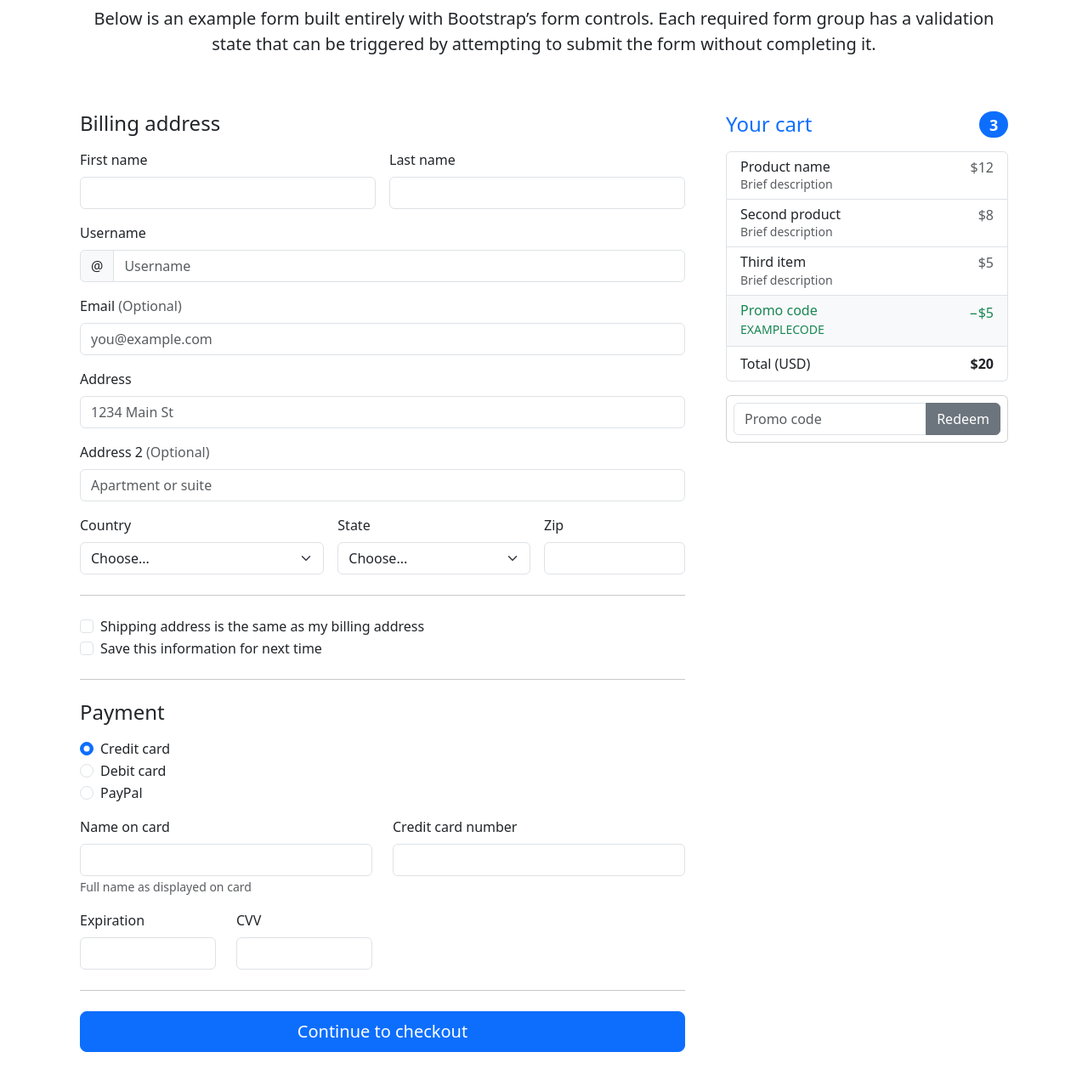
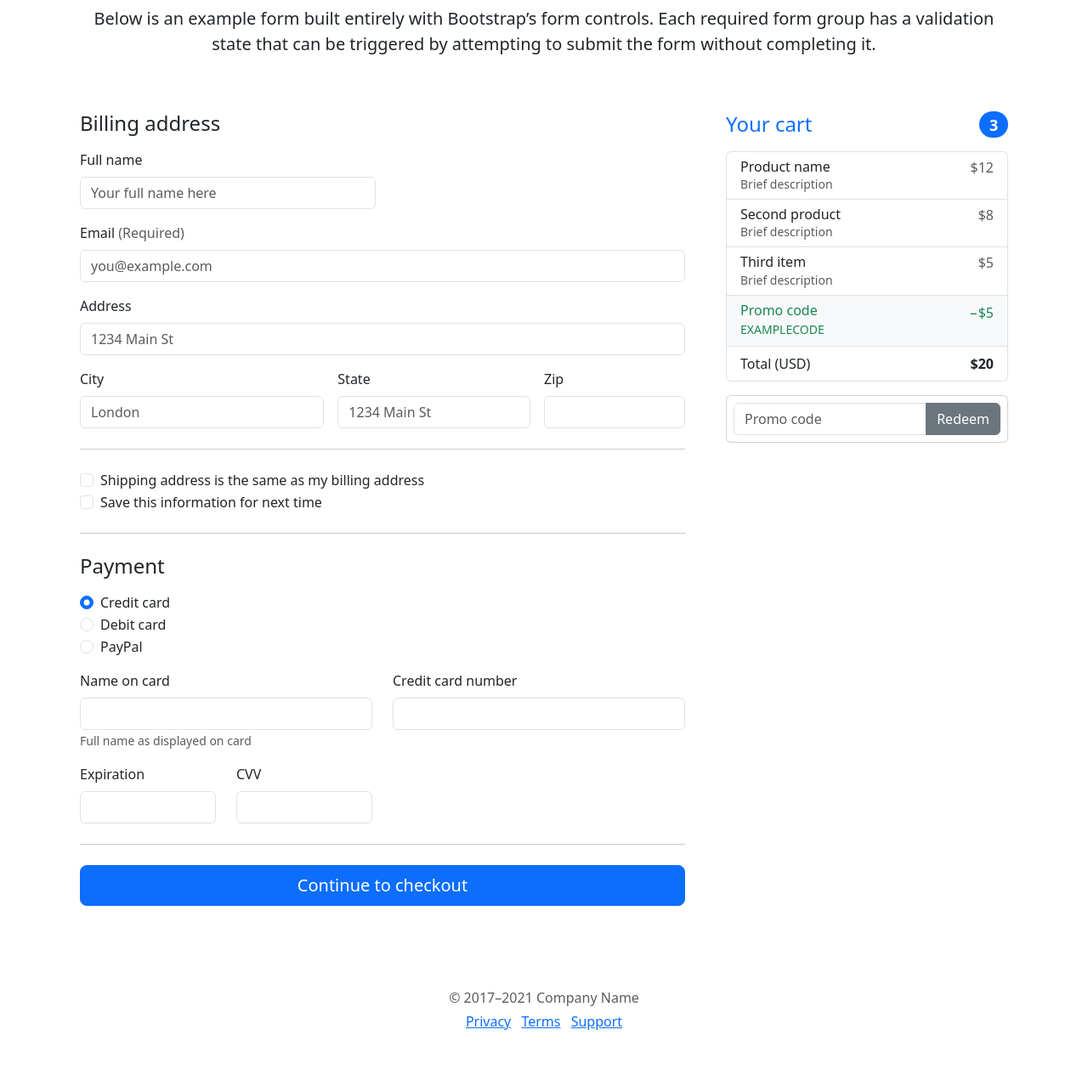
Before and after one commit to devmukherjee/zenshop, a Django app: page /checkout/ in a window 1280 px wide. Shown: the part 248-1526 px from the top of the page at 85% size. After the commit the page ends 1460 px from the top, so only its background shows below. Run offline with Django 4.2, Linux system fonts and the light colour scheme.

Commit message:
shop: added final checkout form

```diff
--- a/shop/templates/shop/checkout.html
+++ b/shop/templates/shop/checkout.html
@@ -10,21 +10,21 @@
   </div>
   <div class="row">
     <div class="col-md-12">
-      <ul class="list-group" id= "item_list">
+      <ul class="list-group" id="item_list">
         <script type="text/javascript">
-          if(localStorage.getItem('cart')== null){
-            var cart={};
+          if (localStorage.getItem('cart') == null) {
+            var cart = {};
           }
-          else{
-            cart= JSON.parse(localStorage.getItem('cart'));
+          else {
+            cart = JSON.parse(localStorage.getItem('cart'));
 
 
           }
-          for(item in cart){
-            let name= cart[item][1];
+          for (item in cart) {
+            let name = cart[item][1];
             let quantity = cart[item][0];
 
-            itemString= `<li class= "list-group-item d-flex justify-content-between align-items-center">${name}-${quantity}</li>`;
+            itemString = `<li class= "list-group-item d-flex justify-content-between align-items-center">${name}-${quantity}</li>`;
             $('#item_list').append(itemString);
           }
         </script>
@@ -35,9 +35,12 @@
         <div class="container">
           <main>
             <div class="py-5 text-center">
-              <img class="d-block mx-auto mb-4" src="/docs/5.0/assets/brand/bootstrap-logo.svg" alt="" width="72" height="57">
+              <img class="d-block mx-auto mb-4" src="/docs/5.0/assets/brand/bootstrap-logo.svg" alt="" width="72"
+                height="57">
               <h2>Checkout form</h2>
-              <p class="lead">Below is an example form built entirely with Bootstrap’s form controls. Each required form group has a validation state that can be triggered by attempting to submit the form without completing it.</p>
+              <p class="lead">Below is an example form built entirely with Bootstrap’s form controls. Each required form
+                group has a validation state that can be triggered by attempting to submit the form without completing
+                it.</p>
             </div>
 
             <div class="row g-5">
@@ -93,35 +96,17 @@
                 <form class="needs-validation" novalidate="">
                   <div class="row g-3">
                     <div class="col-sm-6">
-                      <label for="firstName" class="form-label">First name</label>
-                      <input type="text" class="form-control" id="firstName" placeholder="" value="" required="">
+                      <label for="firstName" class="form-label">Full name</label>
+                      <input type="text" class="form-control" id="name" name="name" placeholder="Your full name here"
+                        value="" required="">
                       <div class="invalid-feedback">
                         Valid first name is required.
                       </div>
                     </div>
 
-                    <div class="col-sm-6">
-                      <label for="lastName" class="form-label">Last name</label>
-                      <input type="text" class="form-control" id="lastName" placeholder="" value="" required="">
-                      <div class="invalid-feedback">
-                        Valid last name is required.
-                      </div>
-                    </div>
-
                     <div class="col-12">
-                      <label for="username" class="form-label">Username</label>
-                      <div class="input-group has-validation">
-                        <span class="input-group-text">@</span>
-                        <input type="text" class="form-control" id="username" placeholder="Username" required="">
-                      <div class="invalid-feedback">
-                          Your username is required.
-                        </div>
-                      </div>
-                    </div>
-
-                    <div class="col-12">
-                      <label for="email" class="form-label">Email <span class="text-muted">(Optional)</span></label>
-                      <input type="email" class="form-control" id="email" placeholder="you@example.com">
+                      <label for="email" class="form-label">Email <span class="text-muted">(Required)</span></label>
+                      <input type="email" class="form-control" id="email" name="email" placeholder="you@example.com">
                       <div class="invalid-feedback">
                         Please enter a valid email address for shipping updates.
                       </div>
@@ -129,23 +114,16 @@
 
                     <div class="col-12">
                       <label for="address" class="form-label">Address</label>
-                      <input type="text" class="form-control" id="address" placeholder="1234 Main St" required="">
+                      <input type="text" class="form-control" id="address" name="address" placeholder="1234 Main St" required="">
                       <div class="invalid-feedback">
                         Please enter your shipping address.
                       </div>
                     </div>
 
-                    <div class="col-12">
-                      <label for="address2" class="form-label">Address 2 <span class="text-muted">(Optional)</span></label>
-                      <input type="text" class="form-control" id="address2" placeholder="Apartment or suite">
-                    </div>
-
                     <div class="col-md-5">
-                      <label for="country" class="form-label">Country</label>
-                      <select class="form-select" id="country" required="">
-                        <option value="">Choose...</option>
-                        <option>United States</option>
-                      </select>
+                      <label for="city" class="form-label">City</label>
+                      <input type="text" class="form-control" id="address" placeholder="London" name="city"
+                        required="">
                       <div class="invalid-feedback">
                         Please select a valid country.
                       </div>
@@ -153,10 +131,8 @@
 
                     <div class="col-md-4">
                       <label for="state" class="form-label">State</label>
-                      <select class="form-select" id="state" required="">
-                        <option value="">Choose...</option>
-                        <option>California</option>
-                      </select>
+                      <input type="text" class="form-control" id="address" name="state" placeholder="1234 Main St"
+                        required="">
                       <div class="invalid-feedback">
                         Please provide a valid state.
                       </div>
@@ -164,7 +140,7 @@
 
                     <div class="col-md-3">
                       <label for="zip" class="form-label">Zip</label>
-                      <input type="text" class="form-control" id="zip" placeholder="" required="">
+                      <input type="text" class="form-control" id="zip" name="zipcode" placeholder="" required="">
                       <div class="invalid-feedback">
                         Zip code required.
                       </div>
@@ -175,7 +151,8 @@
 
                   <div class="form-check">
                     <input type="checkbox" class="form-check-input" id="same-address">
-                    <label class="form-check-label" for="same-address">Shipping address is the same as my billing address</label>
+                    <label class="form-check-label" for="same-address">Shipping address is the same as my billing
+                      address</label>
                   </div>
 
                   <div class="form-check">
@@ -189,7 +166,8 @@
 
                   <div class="my-3">
                     <div class="form-check">
-                      <input id="credit" name="paymentMethod" type="radio" class="form-check-input" checked="" required="">
+                      <input id="credit" name="paymentMethod" type="radio" class="form-check-input" checked=""
+                        required="">
                       <label class="form-check-label" for="credit">Credit card</label>
                     </div>
                     <div class="form-check">
--- a/shop/views.py
+++ b/shop/views.py
@@ -1,5 +1,5 @@
 from django.shortcuts import render
-from .models import Product
+from .models import Product,Order
 from django.core.paginator import Paginator
 # Create your views here.
 
@@ -32,4 +32,5 @@ def checkout(request):
         city= request.POST["city"]
         state= request.POST["state"]
         zipcode= request.POST["zipcode"]
+        order= Order(name= name,email=email,address=address,state=state,city= city,zipcode=zipcode)
     return render(request,'shop/checkout.html')
```
